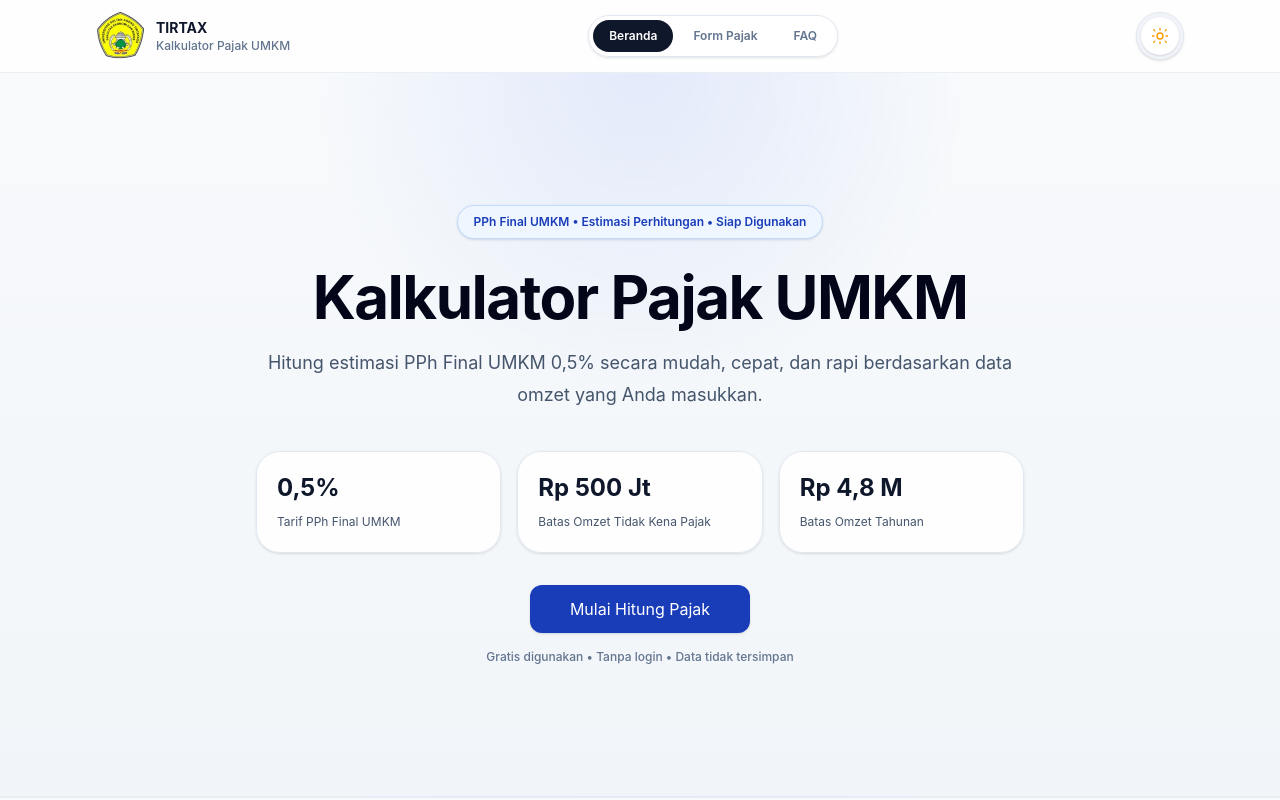
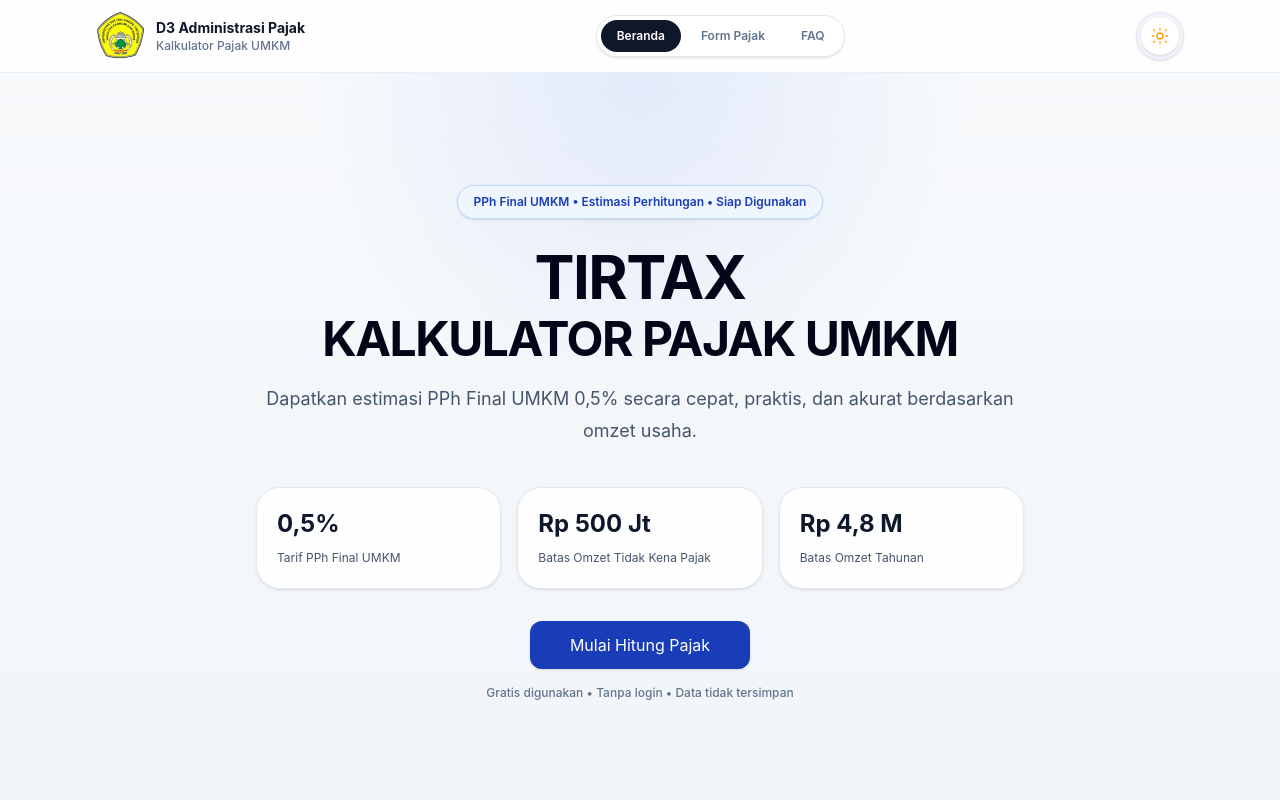
Before and after one commit to DimasAkbarF/KalkulatorPajak, a React (Vite) app: page / in a window 1280 px wide. Shown: the top 800 px of the page. Built offline with nearby package versions, Linux system fonts and the light colour scheme.

Commit message:
copy(ui): update header brand and hero messaging

```diff
--- a/src/components/Header.jsx
+++ b/src/components/Header.jsx
@@ -26,9 +26,7 @@ export default function Header({ currentPage, onNavigate }) {
             className="h-10 w-10 shrink-0 object-contain sm:h-12 sm:w-12"
           />
           <div className="min-w-0">
-            <div className="truncate text-sm font-bold text-slate-900 dark:text-white">
-              TIRTAX
-            </div>
+            <div className="truncate text-sm font-bold text-slate-900 dark:text-white">D3 Administrasi Pajak</div>
             <div className="text-xs font-medium text-slate-500 dark:text-slate-400">Kalkulator Pajak UMKM</div>
           </div>
         </a>
--- a/src/components/HeroSection.jsx
+++ b/src/components/HeroSection.jsx
@@ -16,11 +16,11 @@ export default function HeroSection({ onStart }) {
         </div>
 
         <h1 className="mx-auto mt-7 max-w-4xl text-4xl font-bold tracking-tight text-slate-950 sm:text-5xl lg:text-6xl dark:text-white">
-          Kalkulator Pajak UMKM
+          <span className="block">TIRTAX</span>
+          <span className="mt-2 block text-3xl sm:text-4xl lg:text-5xl">KALKULATOR PAJAK UMKM</span>
         </h1>
         <p className="mx-auto mt-5 max-w-3xl text-base leading-8 text-slate-600 sm:text-lg dark:text-slate-400">
-          Hitung estimasi PPh Final UMKM 0,5% secara mudah, cepat, dan rapi berdasarkan data omzet
-          yang Anda masukkan.
+          Dapatkan estimasi PPh Final UMKM 0,5% secara cepat, praktis, dan akurat berdasarkan omzet usaha.
         </p>
 
         <div className="mx-auto mt-10 w-full max-w-md sm:max-w-3xl lg:max-w-4xl">
```
Also changed, not shown: 1 other file (tests, documents, lock files or other folders).
